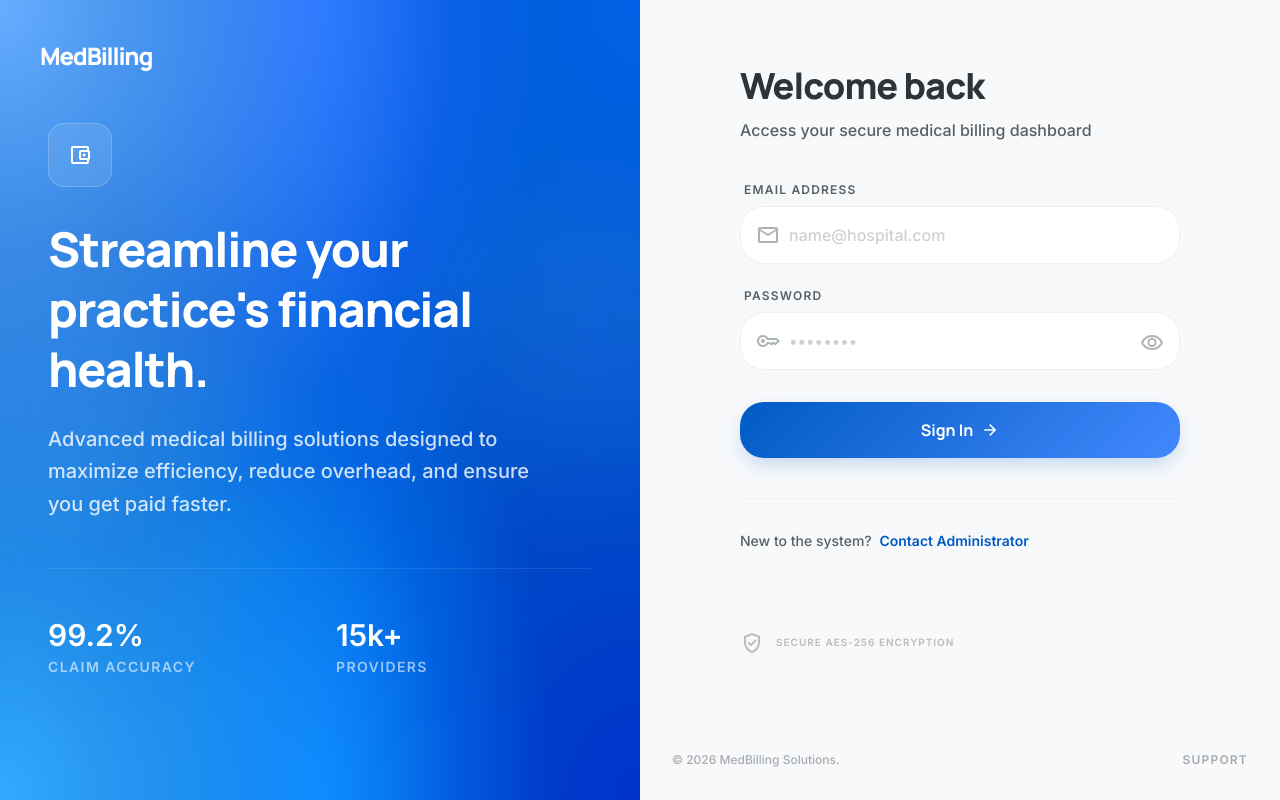
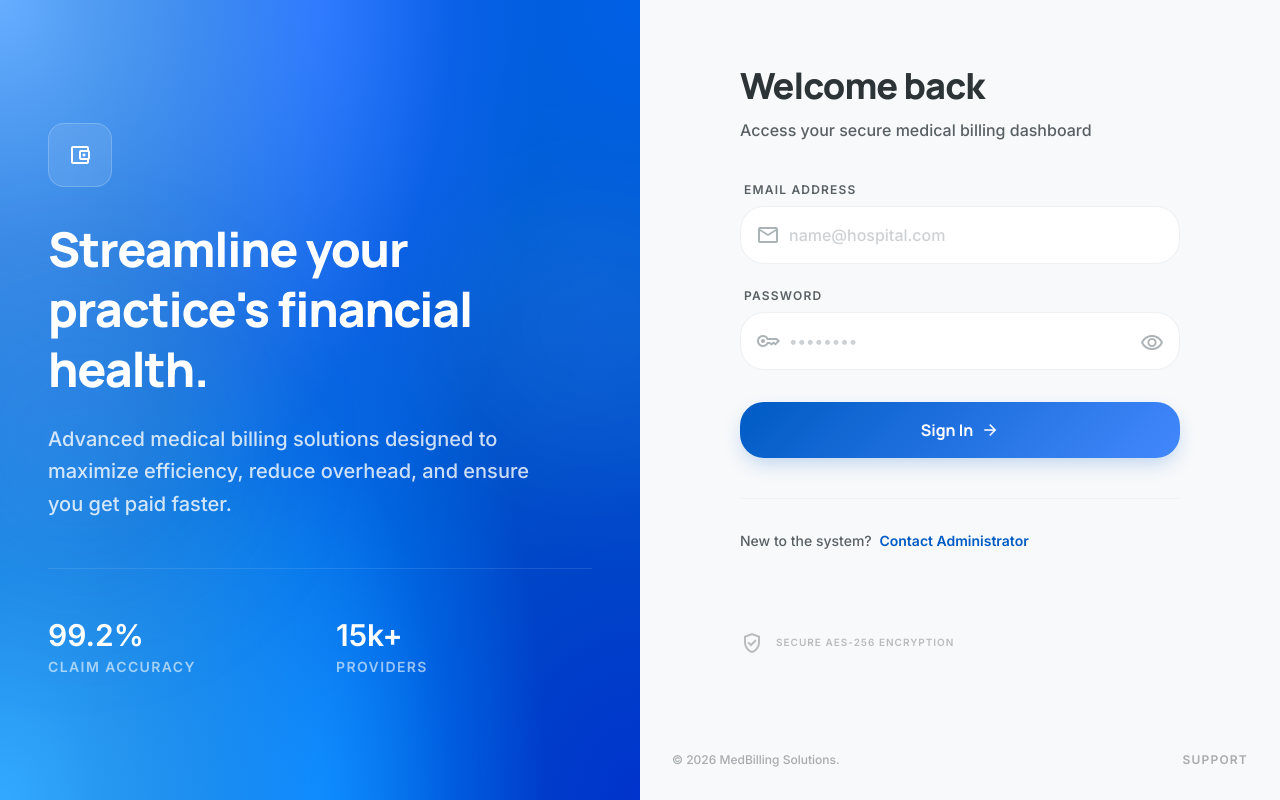
Before and after one commit to mbinjabbar/billing-payment-system, an Angular app in the folder frontend/: page /login in a window 1280 px wide. Built offline with nearby package versions, Linux system fonts and the light colour scheme; no server answers.

Commit message:
app settings name changeable

```diff
--- a/frontend/src/app/app.component.ts
+++ b/frontend/src/app/app.component.ts
@@ -5,6 +5,7 @@ import { HeaderComponent } from './shared/header/header.component';
 import { CommonModule } from '@angular/common';
 import { toSignal } from '@angular/core/rxjs-interop';
 import { filter, map, startWith } from 'rxjs';
+import { SettingsService } from './core/services/settings.service';
 
 @Component({
   selector: 'app-root',
@@ -14,6 +15,7 @@ import { filter, map, startWith } from 'rxjs';
 })
 export class AppComponent {
   private router = inject(Router);
+  private settingsService = inject(SettingsService);
 
   private url = toSignal(
     this.router.events.pipe(
@@ -28,4 +30,8 @@ export class AppComponent {
     if (!url) return false;
     return !url.includes('/login');
   });
+
+  ngOnInit(){
+    this.settingsService.load();
+  }
 }
--- a/frontend/src/app/core/services/settings.service.ts
+++ b/frontend/src/app/core/services/settings.service.ts
@@ -1,10 +1,15 @@
 import { HttpClient } from '@angular/common/http';
-import { inject, Injectable } from '@angular/core';
+import { computed, inject, Injectable, signal } from '@angular/core';
+import { Title } from '@angular/platform-browser';
 
 @Injectable({ providedIn: 'root' })
 export class SettingsService {
   private apiUrl = 'http://localhost:8000/api';
-  private http   = inject(HttpClient);
+  private http = inject(HttpClient);
+  private settings = signal<any>(null);
+  private title = inject(Title);
+
+  appName = computed(() => this.settings()?.clinic_name)
 
   getSettings() {
     return this.http.get(`${this.apiUrl}/settings`);
@@ -13,4 +18,13 @@ export class SettingsService {
   saveSettings(payload: any) {
     return this.http.post(`${this.apiUrl}/settings`, payload);
   }
+
+  load() {
+    this.getSettings().subscribe({
+      next: (res: any) => {
+        this.settings.set(res.data);
+        this.title.setTitle(this.appName());
+      }
+    })
+  }
 }
--- a/frontend/src/app/features/admin/settings/settings.component.html
+++ b/frontend/src/app/features/admin/settings/settings.component.html
@@ -371,9 +371,6 @@
       [formGroup]="settingsForm">
 
       <h3 class="text-lg font-bold font-headline">Clinic Information</h3>
-      <p class="text-sm text-on-surface-variant font-body -mt-4">
-        This information appears on generated invoices and PDFs.
-      </p>
 
       <!-- Clinic Name -->
       <div>
@@ -414,9 +411,6 @@
 
       <div class="border-t border-outline-variant/10 pt-6">
         <h3 class="text-lg font-bold font-headline mb-4">Billing Defaults</h3>
-        <p class="text-sm text-on-surface-variant font-body -mt-2 mb-4">
-          These values auto-fill when creating a new bill.
-        </p>
 
         <div class="grid grid-cols-2 gap-6">
           <!-- Default Tax Rate -->
@@ -456,7 +450,6 @@
           <input type="text" formControlName="invoice_footer"
             placeholder="e.g. Thank you for your payment."
             class="w-full px-4 py-3 rounded-lg bg-surface-container-low border border-outline-variant/20 text-sm outline-none focus:border-primary transition" />
-          <p class="text-xs text-on-surface-variant font-label mt-1">Appears at the bottom of generated PDF invoices.</p>
         </div>
       </div>
 
--- a/frontend/src/app/features/admin/settings/settings.component.ts
+++ b/frontend/src/app/features/admin/settings/settings.component.ts
@@ -17,6 +17,7 @@ export class SettingsComponent {
   private procedureService = inject(ProcedureCodesService);
   private insuranceService = inject(InsuranceFirmsService);
   private settingsService  = inject(SettingsService);
+  settings = inject(SettingsService);
 
   activeTab = signal<Tab>('procedures');
 
@@ -202,6 +203,7 @@ export class SettingsComponent {
     this.settingsService.saveSettings(this.settingsForm.value).subscribe({
       next: () => {
         this.success.set('Settings saved successfully.');
+        this.settings.load();
         this.savingConfig.set(false);
       },
       error: () => {
--- a/frontend/src/app/features/auth/login/login.component.html
+++ b/frontend/src/app/features/auth/login/login.component.html
@@ -9,7 +9,7 @@
     <!-- Logo -->
     <div
       class="absolute top-10 left-10 text-2xl font-extrabold tracking-tighter font-headline text-white">
-      MedBilling
+      {{settings.appName()}}
     </div>
 
     <!-- Content -->
@@ -56,7 +56,7 @@
     <header
       class="lg:hidden w-full h-20 flex items-center px-8 border-b border-outline-variant/10">
       <div
-        class="text-2xl font-extrabold text-on-surface tracking-tighter font-headline">MedBilling</div>
+        class="text-2xl font-extrabold text-on-surface tracking-tighter font-headline">{{settings.appName()}}</div>
     </header>
 
     <main class="grow flex items-center justify-center p-8">
@@ -85,7 +85,7 @@
           <div
             class="flex items-center gap-3 p-4 rounded-xl bg-error-container/20 border border-error/20 text-error text-sm font-semibold">
             <span
-              class="material-symbols-outlined icon-md flex-shrink-0">error_outline</span>
+              class="material-symbols-outlined icon-md shrink-0">error_outline</span>
             {{ loginError }}
           </div>
           }
--- a/frontend/src/app/features/auth/login/login.component.ts
+++ b/frontend/src/app/features/auth/login/login.component.ts
@@ -2,6 +2,7 @@ import { Component, inject } from '@angular/core';
 import { CommonModule } from '@angular/common';
 import { ReactiveFormsModule, FormBuilder, FormGroup, Validators } from '@angular/forms';
 import { AuthService } from '../../../core/services/auth.service';
+import { SettingsService } from '../../../core/services/settings.service';
 
 @Component({
   selector: 'app-login',
@@ -11,6 +12,8 @@ import { AuthService } from '../../../core/services/auth.service';
 })
 export class LoginComponent {
   private authService = inject(AuthService);
+  settings = inject(SettingsService);
+
   loginForm: FormGroup;
   showPassword = false;
   isLoading    = false;
--- a/frontend/src/app/shared/header/header.component.html
+++ b/frontend/src/app/shared/header/header.component.html
@@ -2,7 +2,7 @@
   <div class="flex justify-between items-center px-8 h-full">
 
     <!-- Logo -->
-    <span class="text-2xl font-extrabold text-on-surface tracking-tighter font-headline">MedBilling</span>
+    <span class="text-2xl font-extrabold text-on-surface tracking-tighter font-headline">{{settings.appName()}}</span>
 
     <!-- Right side -->
     <div class="flex items-center gap-6">
--- a/frontend/src/app/shared/header/header.component.ts
+++ b/frontend/src/app/shared/header/header.component.ts
@@ -2,6 +2,7 @@ import { Component, computed, inject } from '@angular/core';
 import { AuthService } from '../../core/services/auth.service';
 import { Router } from '@angular/router';
 import { CommonModule } from '@angular/common';
+import { SettingsService } from '../../core/services/settings.service';
 
 @Component({
   selector: 'app-header',
@@ -12,6 +13,7 @@ import { CommonModule } from '@angular/common';
 export class HeaderComponent {
   private authService = inject(AuthService);
   private router      = inject(Router);
+  settings = inject(SettingsService);
 
   user = computed(() => this.authService.getUser());
 
```
